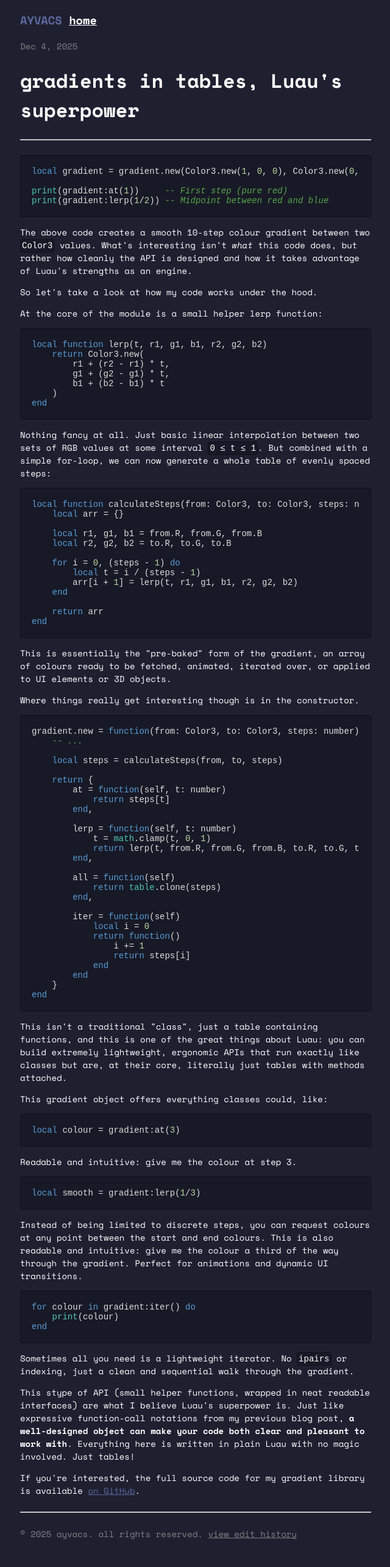
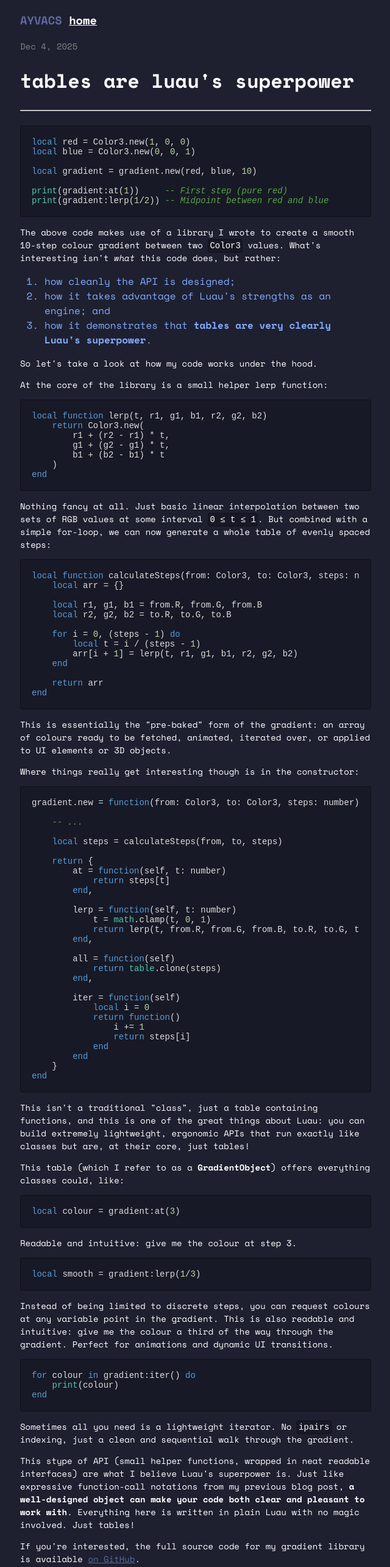
Before and after one commit to ayvacs/ayvacs.github.io, an Eleventy site: page docs/blog/luau-gradients.md in a window 1280 px wide. Shown: the top 2569 px of the page at 61% size, without its empty margins (319-959 px from the left). Before the commit the page ends 2525 px from the top, so only its background shows below. Built offline with nearby package versions, Linux system fonts and the light colour scheme; Eleventy itself is replaced by a stand-in of ours; code samples lack their colours; files that its build step writes are made by us from their sources.

Commit message:
various fixes and updates

````diff
--- a/docs/blog/luau-gradients.md
+++ b/docs/blog/luau-gradients.md
@@ -1,25 +1,30 @@
 ---
 layout: blog.njk
-title: gradients in tables, Luau's superpower
+title: tables are luau's superpower
 date: 2025-12-04
 tags:
     - post
 ---
 
+```lua
+local red = Color3.new(1, 0, 0)
+local blue = Color3.new(0, 0, 1)
 
-
-```lua
-local gradient = gradient.new(Color3.new(1, 0, 0), Color3.new(0, 0, 1), 10)
+local gradient = gradient.new(red, blue, 10)
 
 print(gradient:at(1))     -- First step (pure red)
 print(gradient:lerp(1/2)) -- Midpoint between red and blue
 ```
 
-The above code creates a smooth 10-step colour gradient between two `Color3` values. What's interesting isn't *what* this code does, but rather how cleanly the API is designed and how it takes advantage of Luau's strengths as an engine.
+The above code makes use of a library I wrote to create a smooth 10-step colour gradient between two `Color3` values. What's interesting isn't *what* this code does, but rather:
+
+1. how cleanly the API is designed;
+2. how it takes advantage of Luau's strengths as an engine; and
+3. how it demonstrates that **tables are very clearly Luau's superpower**.
 
 So let's take a look at how my code works under the hood.
 
-At the core of the module is a small helper lerp function:
+At the core of the library is a small helper lerp function:
 
 ```lua
 local function lerp(t, r1, g1, b1, r2, g2, b2)
@@ -49,12 +54,13 @@ local function calculateSteps(from: Color3, to: Color3, steps: number)
 end
 ```
 
-This is essentially the "pre-baked" form of the gradient, an array of colours ready to be fetched, animated, iterated over, or applied to UI elements or 3D objects.
+This is essentially the "pre-baked" form of the gradient: an array of colours ready to be fetched, animated, iterated over, or applied to UI elements or 3D objects.
 
-Where things really get interesting though is in the constructor.
+Where things really get interesting though is in the constructor:
 
 ```lua
 gradient.new = function(from: Color3, to: Color3, steps: number)
+
     -- ...
 
     local steps = calculateSteps(from, to, steps)
@@ -84,9 +90,9 @@ gradient.new = function(from: Color3, to: Color3, steps: number)
 end
 ```
 
-This isn't a traditional "class", just a table containing functions, and this is one of the great things about Luau: you can build extremely lightweight, ergonomic APIs that run exactly like classes but are, at their core, literally just tables with methods attached.
+This isn't a traditional "class", just a table containing functions, and this is one of the great things about Luau: you can build extremely lightweight, ergonomic APIs that run exactly like classes but are, at their core, just tables!
 
-This gradient object offers everything classes could, like:
+This table (which I refer to as a **GradientObject**) offers everything classes could, like:
 
 ```lua
 local colour = gradient:at(3)
@@ -98,7 +104,7 @@ Readable and intuitive: give me the colour at step 3.
 local smooth = gradient:lerp(1/3)
 ```
 
-Instead of being limited to discrete steps, you can request colours at any point between the start and end colours. This is also readable and intuitive: give me the colour a third of the way through the gradient. Perfect for animations and dynamic UI transitions.
+Instead of being limited to discrete steps, you can request colours at any variable point in the gradient. This is also readable and intuitive: give me the colour a third of the way through the gradient. Perfect for animations and dynamic UI transitions.
 
 ```lua
 for colour in gradient:iter() do
@@ -108,6 +114,6 @@ end
 
 Sometimes all you need is a lightweight iterator. No `ipairs` or indexing, just a clean and sequential walk through the gradient.
 
-This stype of API (small helper functions, wrapped in neat readable interfaces) are what I believe Luau's superpower is. Just like expressive function-call notations from my previous blog post, __a well-designed object can make your code both clear and pleasant to work with__. Everything here is written in plain Luau with no magic involved. Just tables!
+This stype of API (small helper functions, wrapped in neat readable interfaces) are what I believe Luau's superpower is. Just like expressive function-call notations from my previous blog post, **a well-designed object can make your code both clear and pleasant to work with**. Everything here is written in plain Luau with no magic involved. Just tables!
 
 If you're interested, the full source code for my gradient library is available [on GitHub](https://github.com/ayvacs/gradient).
--- a/eleventy.config.js
+++ b/eleventy.config.js
@@ -2,6 +2,11 @@
 
 
 module.exports = function (eleventyConfig) {
+    eleventyConfig.addCollection("post", function(collectionApi) {
+        return collectionApi.getFilteredByTag("post")
+            .sort((a, b) => b.date - a.date); // newest first
+    });
+
     eleventyConfig.addFilter("readableDate", (dateString) => {
         var d = new Date(dateString),
             month = "" + (d.getMonth() + 1),
--- a/includes/blog.njk
+++ b/includes/blog.njk
@@ -4,6 +4,7 @@
 <head>
     <link rel="stylesheet" href="/styles/colours.css">
     <link rel="stylesheet" href="/styles/blogpost.css">
+    <base target="_blank">
 </head>
 
 <body>
````
Also changed, not shown: docs/blog/lua-rich-function-notation.md (+1 -1 lines), docs/index.html (+5 -4 lines), README.md (added), 1 other file.
